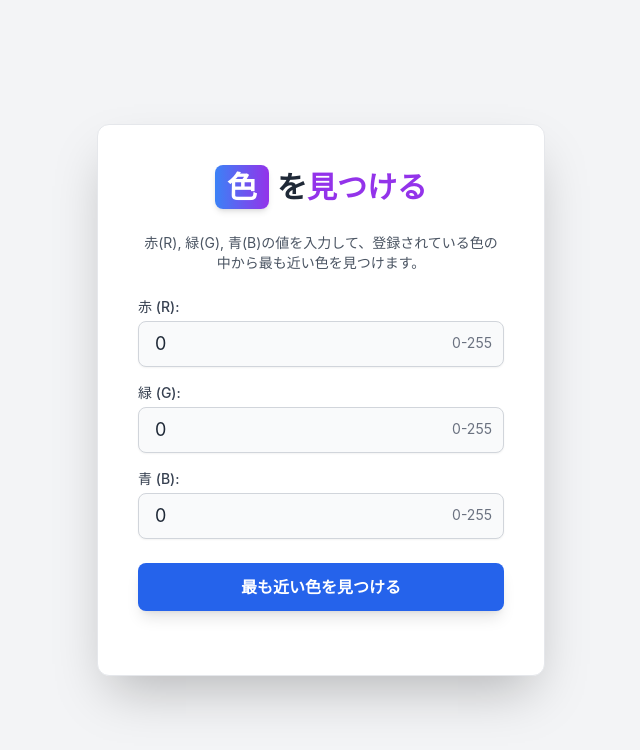
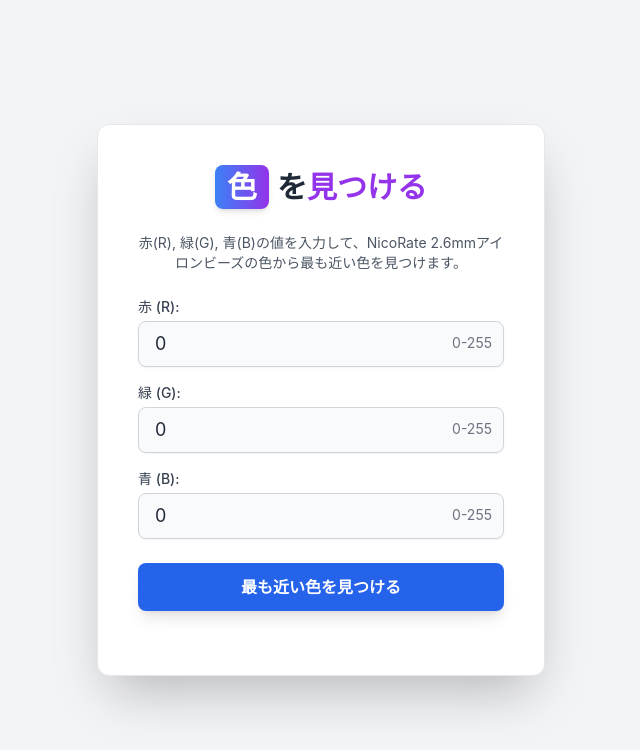
Before and after one commit to shirobea/Shirobea_BeadsCollarSearch.github.io, a plain HTML site: page index.html in a window 1280 px wide. Shown: the whole page, without its empty margins (319-959 px from the left). Drawn offline with nearby package versions, Linux system fonts and the light colour scheme.

Commit message:
Update index.html

```diff
--- a/index.html
+++ b/index.html
@@ -36,7 +36,7 @@
             <span class="inline-block px-3 py-1 bg-gradient-to-r from-blue-500 to-purple-600 text-white rounded-lg shadow-md mr-2">色</span>を<span class="text-purple-600">見つける</span>
         </h1>
         <p class="text-gray-600 text-sm text-center mb-6">
-            赤(R), 緑(G), 青(B)の値を入力して、登録されている色の中から最も近い色を見つけます。
+            赤(R), 緑(G), 青(B)の値を入力して、NicoRate 2.6mmアイロンビーズの色から最も近い色を見つけます。
         </p>
 
         <div class="space-y-4 mb-6">
```
